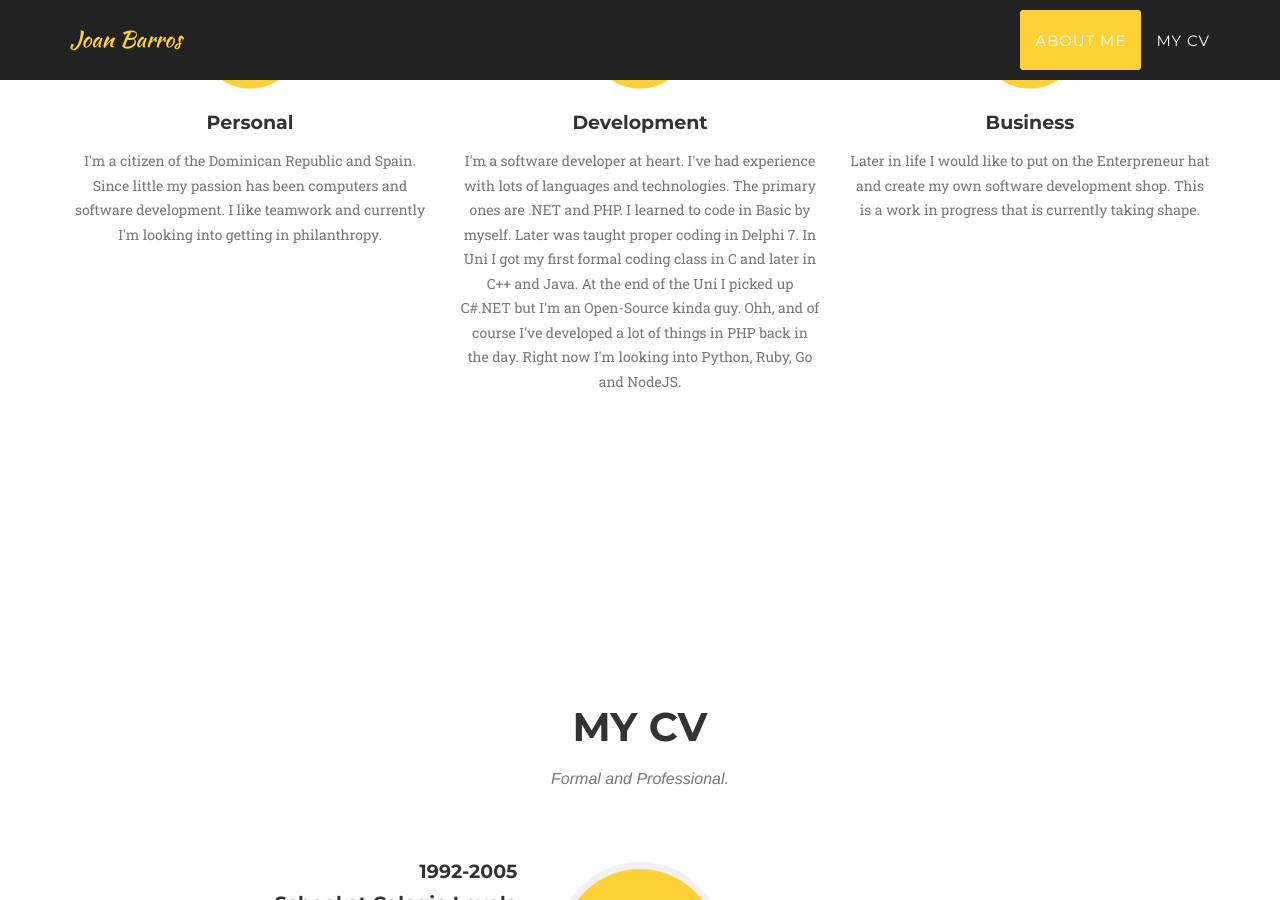
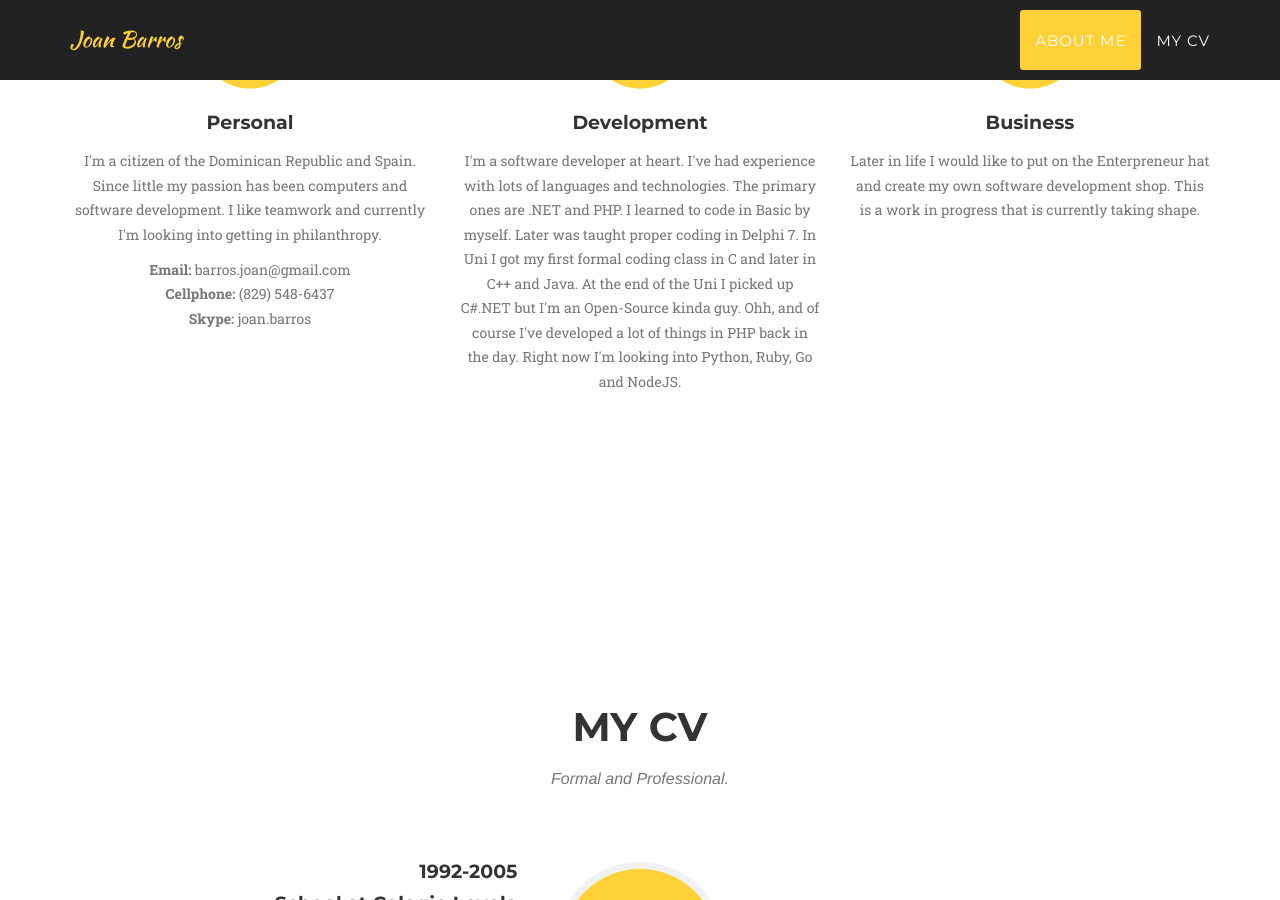
Before and after one commit to joanbarros/joanbarros.github.io, a Jekyll site: the page built from index.html, in a window 1280 px wide and 900 px high, scrolled down 1087 px. Built offline with Jekyll 4.4.1, drawn with Linux system fonts in a browser that asks for light colours; some web fonts are replaced.

Commit message:
Adding contact information

```diff
--- a/_includes/services.html
+++ b/_includes/services.html
@@ -15,6 +15,7 @@
                     </span>
                     <h4 class="service-heading">Personal</h4>
                     <p class="text-muted">I'm a citizen of the Dominican Republic and Spain. Since little my passion has been computers and software development. I like teamwork and currently I'm looking into getting in philanthropy.</p>
+		    <p class="text-muted"><b>Email:</b> barros.joan@gmail.com<br /><b>Cellphone:</b> (829) 548-6437<br /><b>Skype:</b> joan.barros</p>
                 </div>
                 <div class="col-md-4">
                     <span class="fa-stack fa-4x">
```
